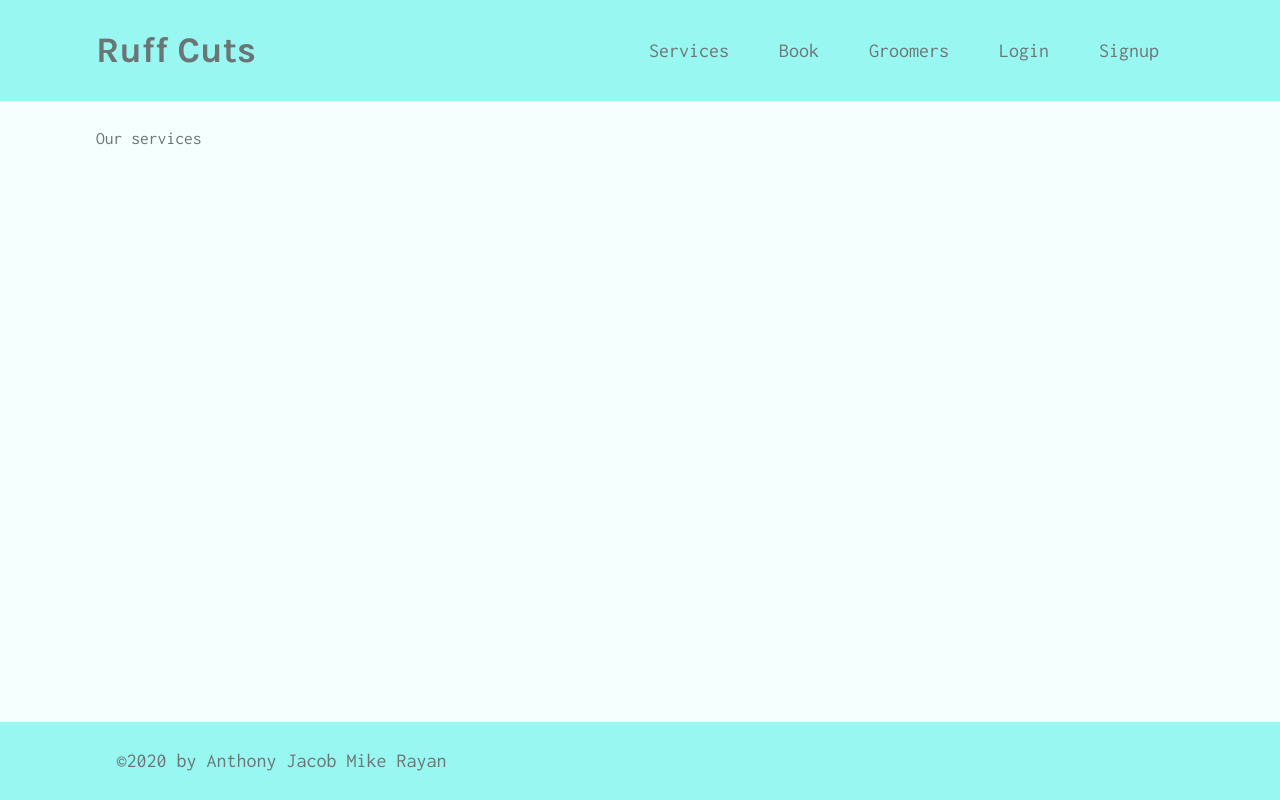
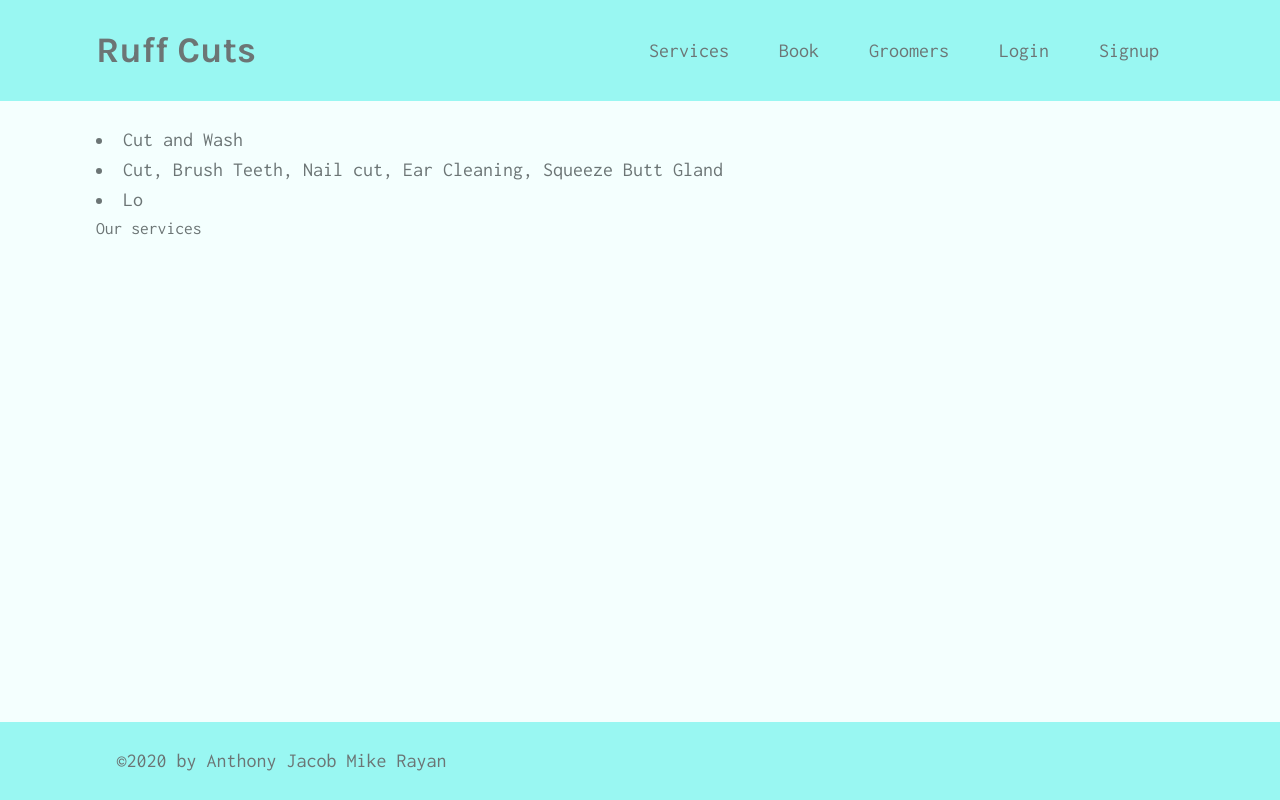
Before and after one commit to Jacob-Banks/group-3, a React (Create React App) app in the folder client/: page /Services in a window 1280 px wide. Built offline with nearby package versions, Linux system fonts and the light colour scheme.

Commit message:
new update

```diff
--- a/client/src/components/ServicesList/index.js
+++ b/client/src/components/ServicesList/index.js
@@ -1,6 +1,6 @@
 import React, { useState } from "react";
 
-const ServicesList = ({ option }) => {
+const ServicesList = ({ options }) => {
 
   const [dog20lbOrless] = useState([
     {
@@ -40,14 +40,17 @@ const ServicesList = ({ option }) => {
       price: "70$",
     },
   ]);
+  const dog20lb = dog20lbOrless.filter((opt) => opt.options === options);
 
-  const dog20lb = dog20lbOrless.filter((pack) => pack.option === option);
 
  return(
     <div>
-        <div>
-            {dog20lb.map()=>()}
-        </div>
+        {dog20lb.map((e, i) => (
+            <li key={e.service}>{e.service}</li>
+        ))}
+
+        <li>Lo</li>
     </div>
  )
 };
+export default ServicesList;
--- a/client/src/pages/Services.js
+++ b/client/src/pages/Services.js
@@ -1,9 +1,10 @@
 import React from "react";
 //import { useParams } from "react-router-dom";
-
+import ServicesList from "../components/ServicesList";
 const Services = () => {
   return (
     <div>
+      <ServicesList></ServicesList>
       <p>Our services</p>
     </div>
   );
```
